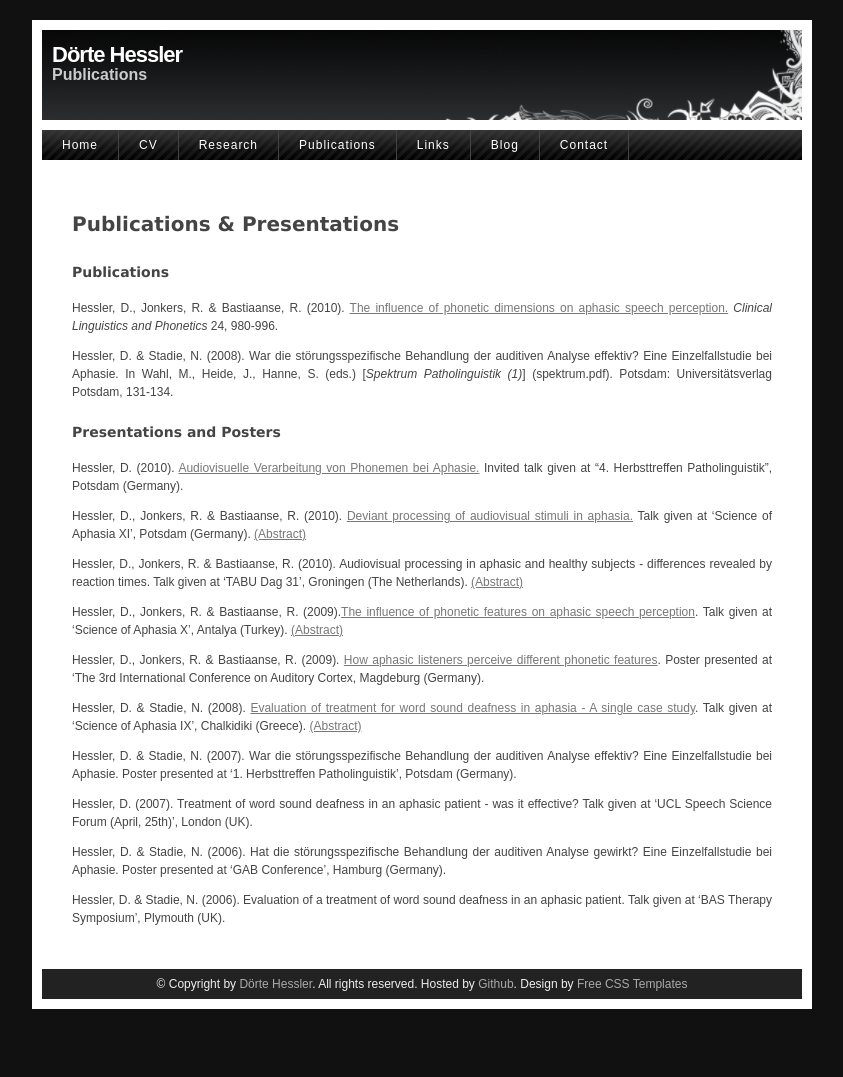
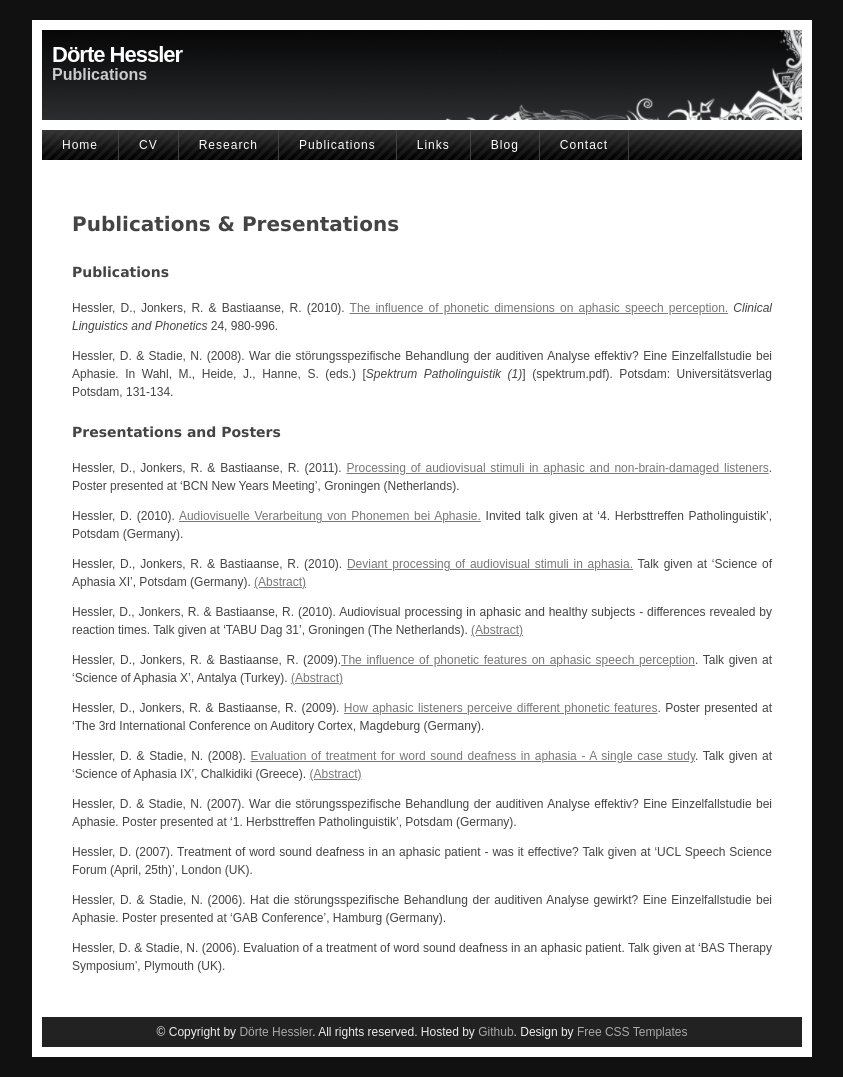
Before and after one commit to doerte/doerte.github.com, a Jekyll site: the page built from publications/index.md, in a window 1280 px wide. Shown: the whole page, without its empty margins (218-1061 px from the left). Built offline with Jekyll 4.4.1, drawn with Linux system fonts in a browser that asks for light colours; before the commit the page ends 1029 px from its top, so only the background shows below that.

Commit message:
added bcn poster

```diff
--- a/publications/index.md
+++ b/publications/index.md
@@ -24,9 +24,13 @@ Potsdam, 131-134.
 Presentations and Posters
 --------------------------
 
+Hessler, D., Jonkers, R. & Bastiaanse, R. (2011). [Processing of audiovisual stimuli in aphasic and
+non-brain-damaged listeners](BCN2011.pdf). Poster
+presented at 'BCN New Years Meeting', Groningen (Netherlands).
+
 Hessler, D. (2010). [Audiovisuelle Verarbeitung von Phonemen bei
-Aphasie.](Herbsttreffen2010.pdf) Invited talk given at "4. Herbsttreffen
-Patholinguistik", Potsdam (Germany).
+Aphasie.](Herbsttreffen2010.pdf) Invited talk given at '4. Herbsttreffen
+Patholinguistik', Potsdam (Germany).
 
 Hessler, D., Jonkers, R. & Bastiaanse, R. (2010). [Deviant processing
 of audiovisual stimuli in aphasia.](soa2010.pdf) Talk given at
```
